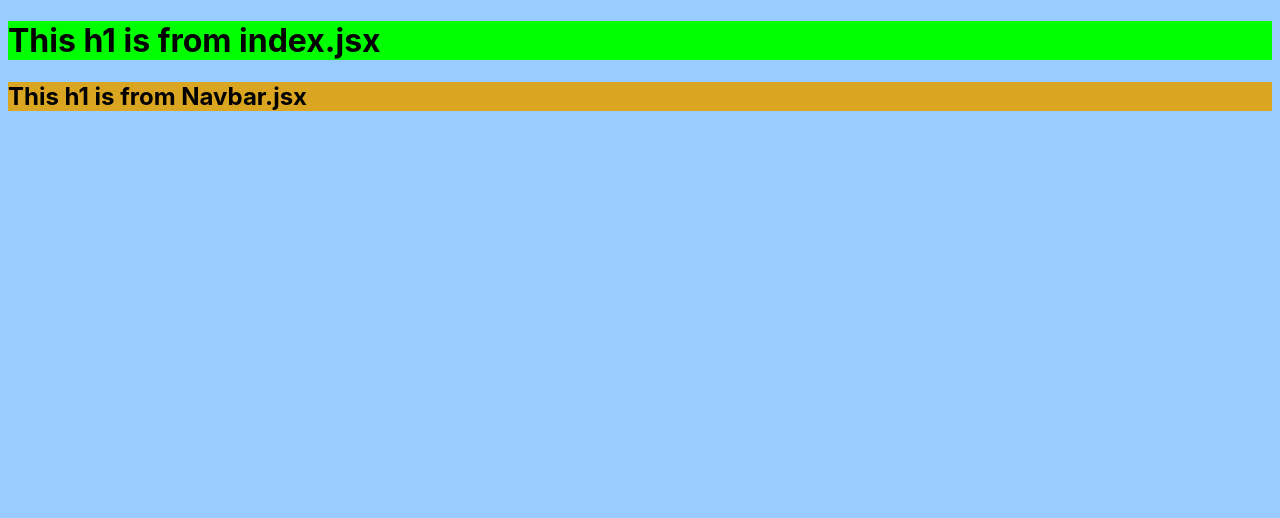
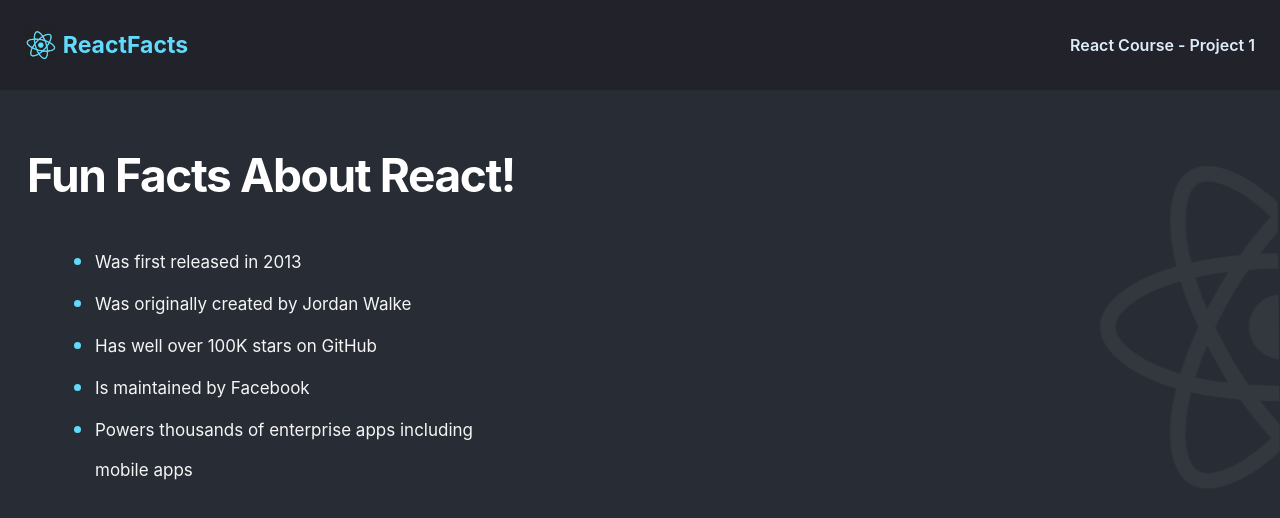
Before and after one commit to LeviFrank/scrimba-react-part-1-info-site, a React (Vite) app: page / in a window 1280 px wide. Shown: the top 518 px of the page. Built offline with nearby package versions, Linux system fonts and the light colour scheme.

Commit message:
finished challenge 27

```diff
--- a/src/components/App.jsx
+++ b/src/components/App.jsx
@@ -1,12 +1,13 @@
 import React from "react"
 import NavBar from "./NavBar.jsx"
 import "./styles.css"
+import Main from "./Main.jsx"
 
 function App() {
     return (
-        <div>
-            <h1>This h1 is from index.jsx</h1>
+        <div className="appDiv">
             <NavBar/>
+            <Main/>
         </div>
     )
 }
--- /dev/null
+++ b/src/components/Main.jsx
@@ -0,0 +1,20 @@
+import React from "react"
+
+function Main() {
+    return (
+        <main>
+            <h1 className="mainTitle">Fun Facts About React!</h1>
+            <br></br>
+            <ul className="mainFacts">
+                <li>Was first released in 2013</li>
+                <li>Was originally created by Jordan Walke</li>
+                <li>Has well over 100K stars on GitHub</li>
+                <li>Is maintained by Facebook</li>
+                <li>Powers thousands of enterprise apps including <br></br>
+                mobile apps</li>
+            </ul>
+    </main>
+    )
+}
+
+export default Main;
--- a/src/components/NavBar.jsx
+++ b/src/components/NavBar.jsx
@@ -1,10 +1,13 @@
 import React from "react";
-// import ReactDOM from "react-dom/client";
+import reactLogo from "../images/react-logo.jpeg";
 
 function NavBar() {
     return (
-        <nav>
-            <h2>This h1 is from Navbar.jsx</h2>
+        <nav className="NavBar">
+            <img src={reactLogo}/>
+            <h3 className="navLogoText">ReactFacts</h3>
+            <h4 className="navTitle">React Course - Project 1</h4>
+
         </nav>
     )
 }
--- a/src/components/styles.css
+++ b/src/components/styles.css
@@ -1,12 +1,69 @@
-html {
-  font-family: inter, sans-serif;
-  background-color: rgb(153, 204, 255);
+* {
+  box-sizing: border-box;
+}
+
+body {
+  margin: 0;
+  font-family: Inter, Helvetica, sans-serif;
+  background-color: #282D35
+}
+
+.NavBar {
+  display: flex;
+  align-items: center;
+  background-color: #21222A;
+  height: 90px;
+  padding: 30px 25px;
+}
+
+.navLogoText, .navTitle {
+  margin: 0;
+}
+
+.navLogoText {
+  margin-right: auto;
+  color: #61DAFB;
+  font-weight: 700;
+  font-size: 23px;
+}
+
+.navTitle {
+  color: #DEEBF8;
+  font-weight: 600;
+}
+
+nav > img {
+  height: 30px;
+  margin-right: 7px;
 }
 
 h1 {
-  background-color: rgb(0, 255, 0);
+  color: white;
+  margin-left: 25px;
 }
 
-h2 {
-  background-color: goldenrod;
+ul {
+  font-size: 17px;
+  line-height: 40px;
+  color: whitesmoke;
+  margin-left: 28px;
 }
+
+main {
+  padding: 57px 27px;
+  color: white;
+  background-image: url(../images/halfReactLogo.png);
+  background-repeat: no-repeat;
+  background-position: right 75%;
+}
+
+.mainTitle {
+  margin: 0;
+  font-size: 46px;
+  letter-spacing: -0.03em;
+}
+
+.mainFacts > li::marker {
+  color: #61DAFB;
+  font-size: 1.4rem;
+}
```
Also changed, not shown: src/images/halfReactLogo.png (added).
